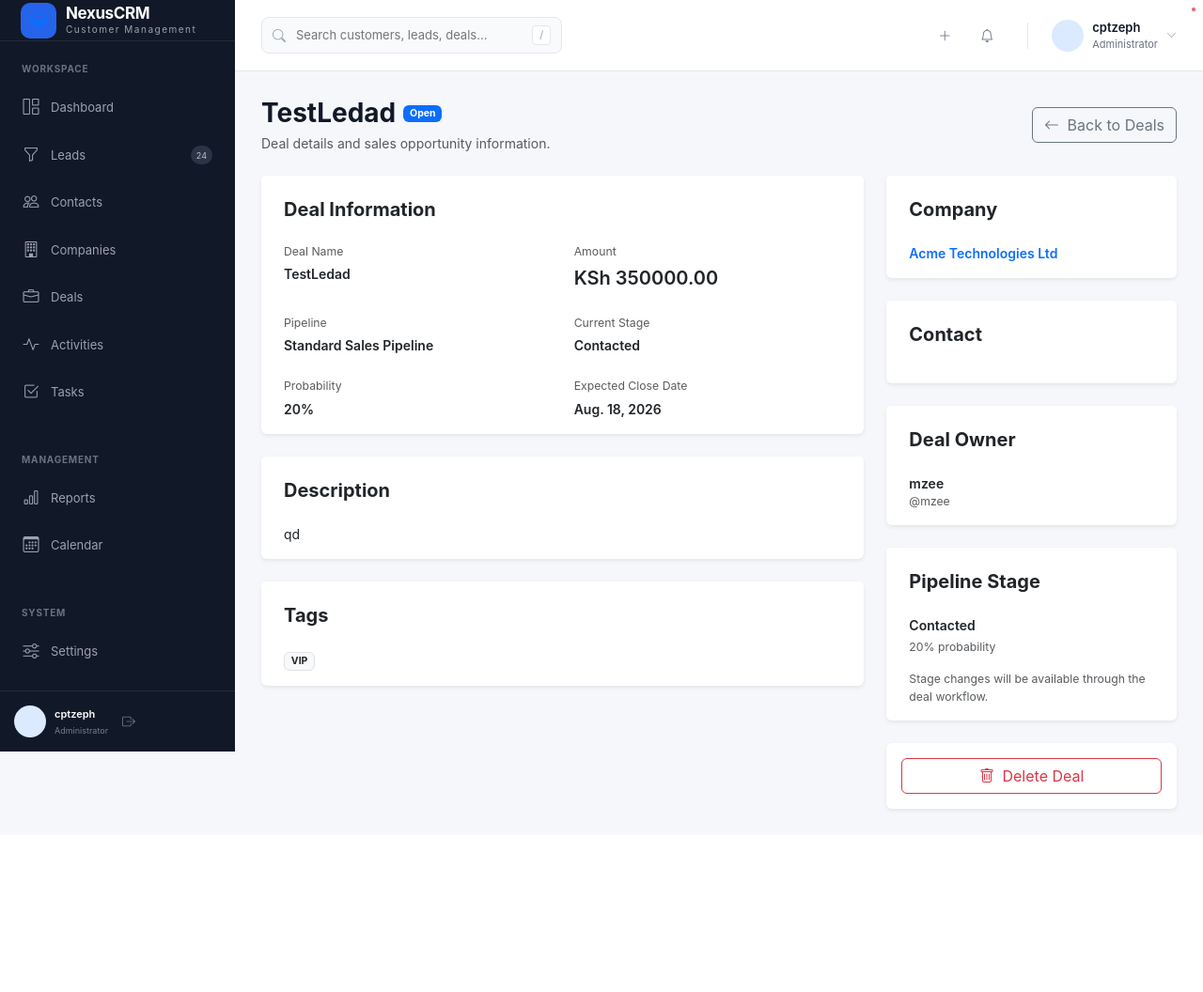
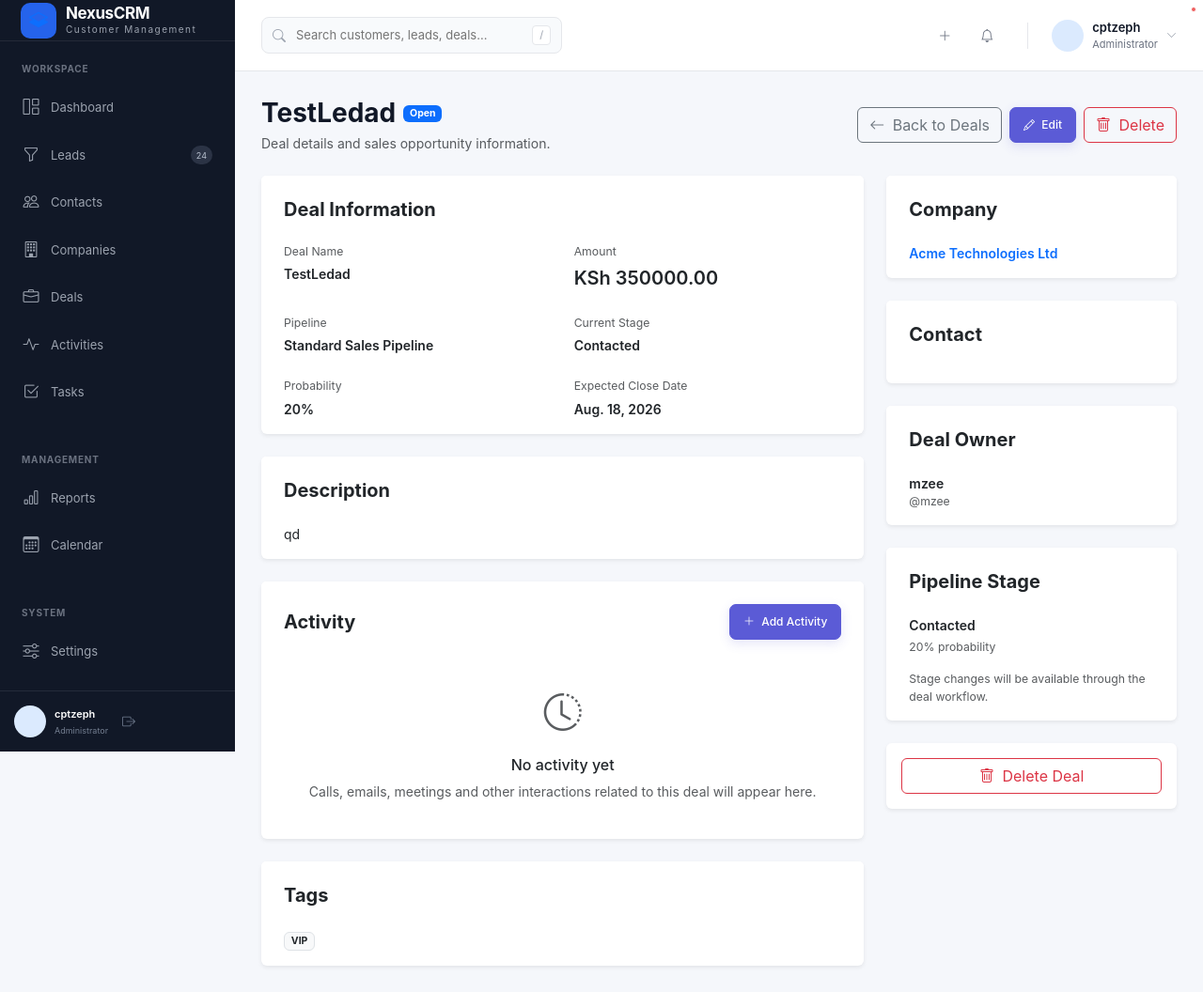
Before and after one commit to Cptzeph23/NEXUS-CRM, a Django app: page /deals/2/ in a window 1280 px wide. Shown: the whole page at 94% size. Before the commit the page ends 865 px from the top, so only its background shows below. Run offline with Django 5.2, Linux system fonts and the light colour scheme; a user stored in the database is signed in; data comes from the database, SQL or seed files in the repository.

Commit message:
activities in deals

```diff
--- a/NexusCRM/crmApp/views.py
+++ b/NexusCRM/crmApp/views.py
@@ -1801,7 +1801,7 @@ def deal_detail(request, pk):
 
     context = {
         "deal": deal,
-
+        "activities": deal.activities.all(),
         "can_edit": can_edit_deal(
             request.user,
             deal
@@ -1811,12 +1811,15 @@ def deal_detail(request, pk):
             request.user,
             deal
         ),
-
         "can_change_stage": can_change_deal_stage(
             request.user,
             deal
         ),
+        "can_create_activity": can_manage_activities(
+            request.user
+        ),
     }
+
 
     return render(
         request,
--- a/NexusCRM/templates/crmApp/deals/detail.html
+++ b/NexusCRM/templates/crmApp/deals/detail.html
@@ -57,7 +57,7 @@
                 Back to Deals
             </a>
 
-            {% if can_edit_deal %}
+            {% if can_edit %}
                 <a
                     href="{% url 'deal_edit' deal.pk %}"
                      class="btn btn-primary"
@@ -67,7 +67,7 @@
                 </a>
             {% endif %}
 
-            {% if can_delete_deal %}
+            {% if can_delete %}
                 <a
                     href="{% url 'deal_delete' deal.pk %}"
                     class="btn btn-outline-danger"
@@ -225,6 +225,144 @@
                     {% endif %}
 
                 </div>
+
+            </div>
+
+
+            <!-- ACTIVITIES -->
+
+            <div class="card border-0 shadow-sm mb-4">
+
+    <div class="card-header bg-white border-0 pt-4 px-4">
+
+        <div class="d-flex justify-content-between align-items-center">
+
+            <h5 class="fw-bold mb-0">
+                Activity
+            </h5>
+
+            {% if can_create_activity %}
+                <a
+                    href="{% url 'activity_create' %}?deal={{ deal.pk }}"
+                    class="btn btn-sm btn-primary"
+                >
+                    <i class="bi bi-plus-lg me-1"></i>
+                    Add Activity
+                </a>
+            {% endif %}
+
+        </div>
+
+    </div>
+
+    <div class="card-body px-4">
+
+        {% if activities %}
+
+            <div class="list-group list-group-flush">
+
+                {% for activity in activities %}
+
+                    <a
+                        href="{% url 'activity_detail' activity.pk %}"
+                        class="list-group-item list-group-item-action px-0 py-3"
+                    >
+
+                        <div class="d-flex justify-content-between">
+
+                            <div>
+
+                                <div class="d-flex align-items-center gap-2">
+
+                                    {% if activity.activity_type == "call" %}
+
+                                        <i class="bi bi-telephone text-primary"></i>
+
+                                    {% elif activity.activity_type == "email" %}
+
+                                        <i class="bi bi-envelope text-primary"></i>
+
+                                    {% elif activity.activity_type == "meeting" %}
+
+                                        <i class="bi bi-calendar-event text-primary"></i>
+
+                                    {% elif activity.activity_type == "sms" %}
+
+                                        <i class="bi bi-chat-text text-primary"></i>
+
+                                    {% else %}
+
+                                        <i class="bi bi-activity text-primary"></i>
+
+                                    {% endif %}
+
+                                    <span class="fw-semibold">
+                                        {{ activity.subject }}
+                                    </span>
+
+                                </div>
+
+                                <div class="small text-muted mt-1">
+
+                                    {{ activity.get_activity_type_display }}
+
+                                    {% if activity.assigned_to %}
+                                        ·
+                                        {{ activity.assigned_to.get_full_name|default:activity.assigned_to.username }}
+                                    {% endif %}
+
+                                </div>
+
+                                {% if activity.description %}
+
+                                    <div class="small text-muted mt-2">
+                                        {{ activity.description|truncatewords:25 }}
+                                    </div>
+
+                                {% endif %}
+
+                            </div>
+
+                            <div class="text-end">
+
+                                <div class="small text-muted">
+                                    {{ activity.activity_date|date:"d M Y" }}
+                                </div>
+
+                                <div class="small text-muted">
+                                    {{ activity.activity_date|date:"H:i" }}
+                                </div>
+
+                            </div>
+
+                        </div>
+
+                    </a>
+
+                {% endfor %}
+
+            </div>
+
+        {% else %}
+
+            <div class="text-center py-4">
+
+                <i class="bi bi-clock-history fs-1 text-muted"></i>
+
+                <h6 class="mt-3">
+                    No activity yet
+                </h6>
+
+                <p class="text-muted mb-0">
+                    Calls, emails, meetings and other interactions
+                    related to this deal will appear here.
+                </p>
+
+            </div>
+
+        {% endif %}
+
+    </div>
 
             </div>
 
```
